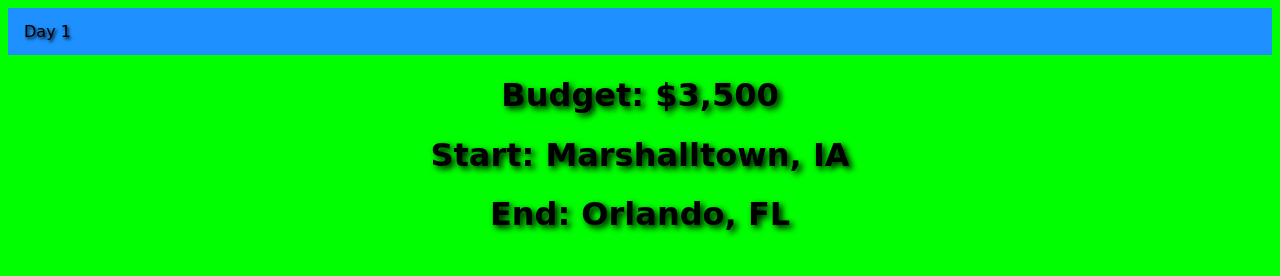
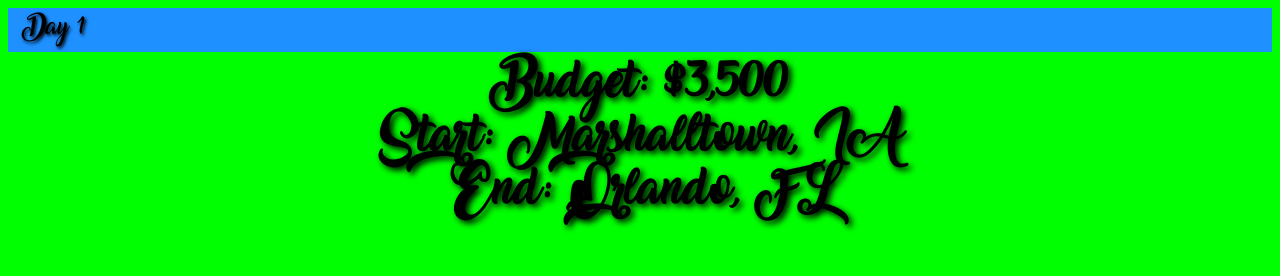
Before and after one commit to TripAssignment/TripAssignment.github.io, a plain HTML site: page index.htm in a window 1280 px wide. Drawn offline with Linux system fonts and the light colour scheme.

Commit message:
Update main.css

```diff
--- a/styles/main.css
+++ b/styles/main.css
@@ -1,3 +1,7 @@
+@font-face {
+  src: url("Amarillo.otf");
+  Font-family: Amarillo;
+}
 body {
   background-color: lime;
 }
@@ -5,7 +9,7 @@ p, a, h1, h2, h3, h4, h5, h6 {
   color: black;
   text-shadow: black 0.1em 0.1em 0.2em;
   text-decoration: none;
-  font-family: Florence, cursive;
+  font-family: Amarillo;
 }
 h1, h2, h3, h4, h5, h6 {
   text-align: center;
```
